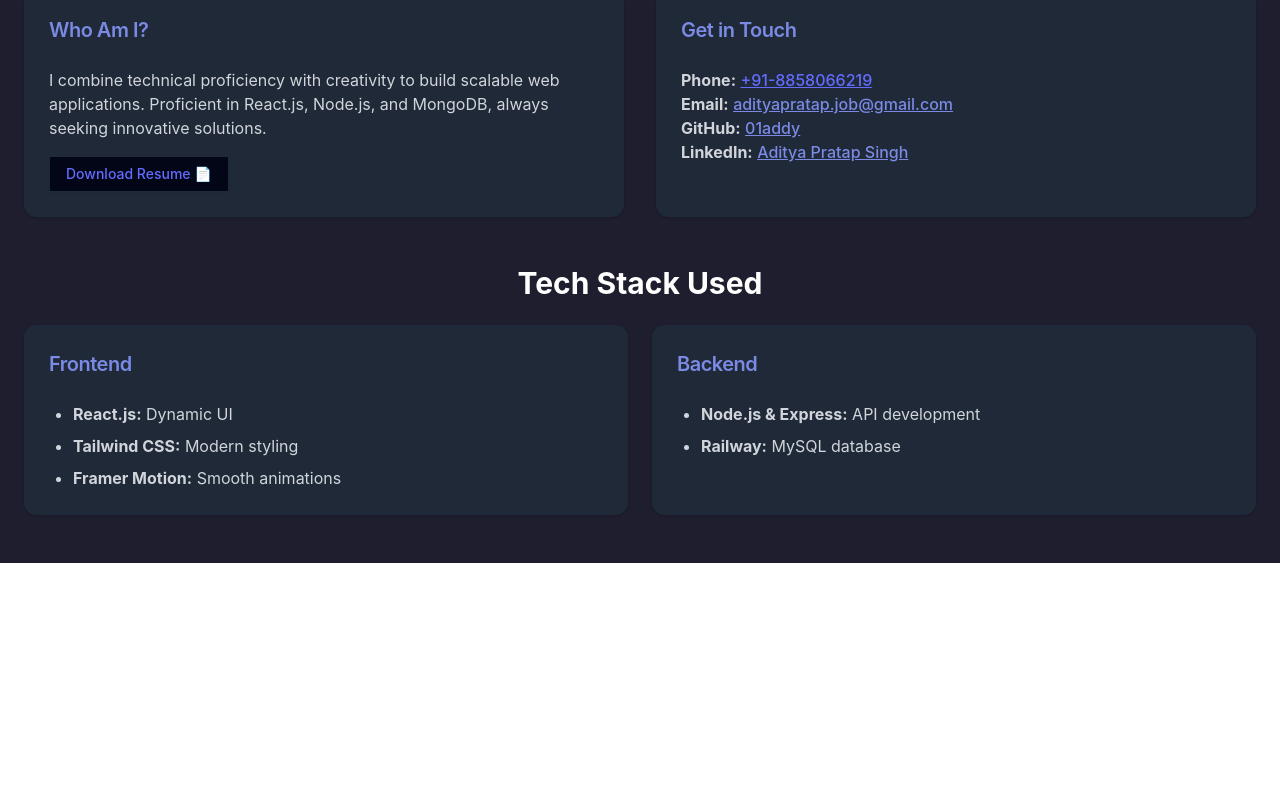
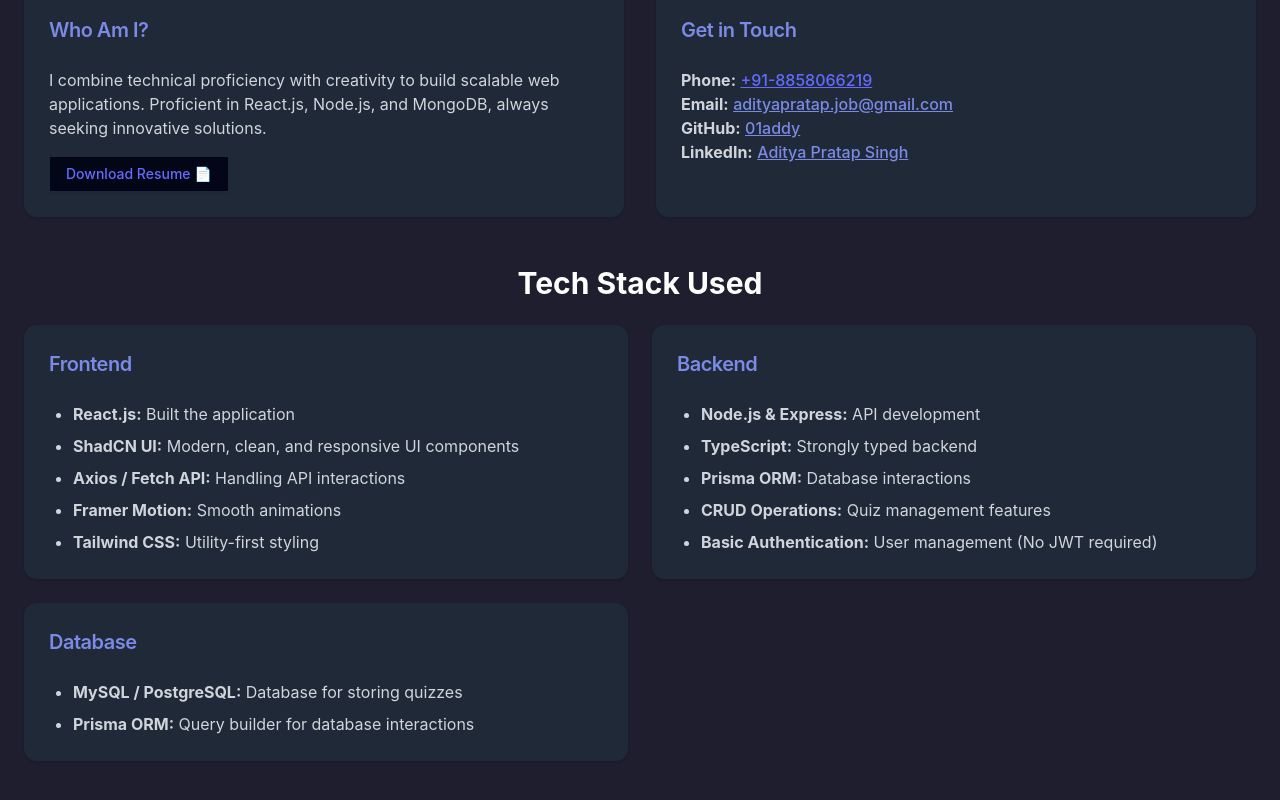
Before and after one commit to 01addy/Gradesway_intern, a React (Vite) app in the folder frontend/: page /about in a window 1280 px wide. Shown: the part 466-1266 px from the top of the page. Before the commit the page ends 1029 px from the top, so only its background shows below. Built offline with nearby package versions, Linux system fonts and the light colour scheme.

Commit message:
Update About.tsx

```diff
--- a/frontend/src/pages/About.tsx
+++ b/frontend/src/pages/About.tsx
@@ -131,13 +131,19 @@ const About = () => {
           <CardContent>
             <ul className="list-disc ml-6 space-y-2 text-gray-700 dark:text-gray-300">
               <li>
-                  <b>React.js:</b> Dynamic UI
+                <b>React.js:</b> Built the application
               </li>
               <li>
-                  <b>Tailwind CSS:</b> Modern styling
+                <b>ShadCN UI:</b> Modern, clean, and responsive UI components
+              </li>
+              <li>
+                <b>Axios / Fetch API:</b> Handling API interactions
               </li>
               <li>
                 <b>Framer Motion:</b> Smooth animations
+              </li>
+              <li>
+                <b>Tailwind CSS:</b> Utility-first styling
               </li>
             </ul>
           </CardContent>
@@ -154,12 +160,39 @@ const About = () => {
                 <b>Node.js & Express:</b> API development
               </li>
               <li>
-                  <b>Railway:</b> MySQL database
+                <b>TypeScript:</b> Strongly typed backend
+              </li>
+              <li>
+                <b>Prisma ORM:</b> Database interactions
+              </li>
+              <li>
+                <b>CRUD Operations:</b> Quiz management features
+              </li>
+              <li>
+                <b>Basic Authentication:</b> User management (No JWT required)
+              </li>
+            </ul>
+          </CardContent>
+        </Card>
+
+        {/* Database Card */}
+        <Card className="dark:bg-gray-800">
+          <CardHeader>
+            <CardTitle className="text-xl text-[#7a8ae5]">Database</CardTitle>
+          </CardHeader>
+          <CardContent>
+            <ul className="list-disc ml-6 space-y-2 text-gray-700 dark:text-gray-300">
+              <li>
+                <b>MySQL / PostgreSQL:</b> Database for storing quizzes
+              </li>
+              <li>
+                <b>Prisma ORM:</b> Query builder for database interactions
               </li>
             </ul>
           </CardContent>
         </Card>
       </div>
+
       </motion.div>
     </div>
   );
```
Lines whose indentation alone changed are shown as unchanged.
